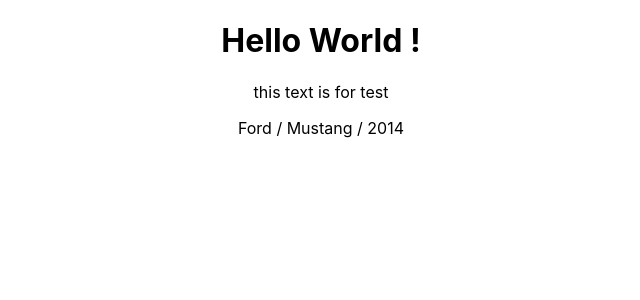
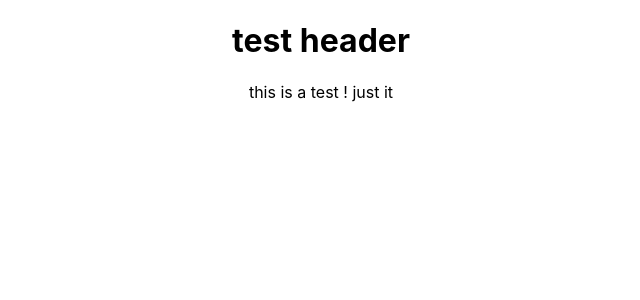
Before and after one commit to womoboy/react-daywork, a React (Create React App) app: page / in a window 1280 px wide. Shown: the top 300 px of the page, without its empty margins (319-959 px from the left). Built offline with nearby package versions, Linux system fonts and the light colour scheme.

Commit message:
i just watch the videos this is test commmit

```diff
--- a/src/App.js
+++ b/src/App.js
@@ -1,23 +1,14 @@
+import React from 'react';
 import './App.css';
 
 function App() {
   return (
-    <div className="App">
-      <h1>Hello World !</h1>
-      <p>this text is for test</p>
-      <div id="content">{getCar(car)}</div>
+    <div className='App'>
+      <h1>test header</h1>
+      <p>this is a test ! just it</p>
     </div>
   );
 }
 
-const car = {
-  name: "Ford",
-  model: "Mustang",
-  year: 2014
-};
-
-function getCar({name, model, year}){
-  return name + " / " + model + " / " + year;
-}
 
 export default App;
```
